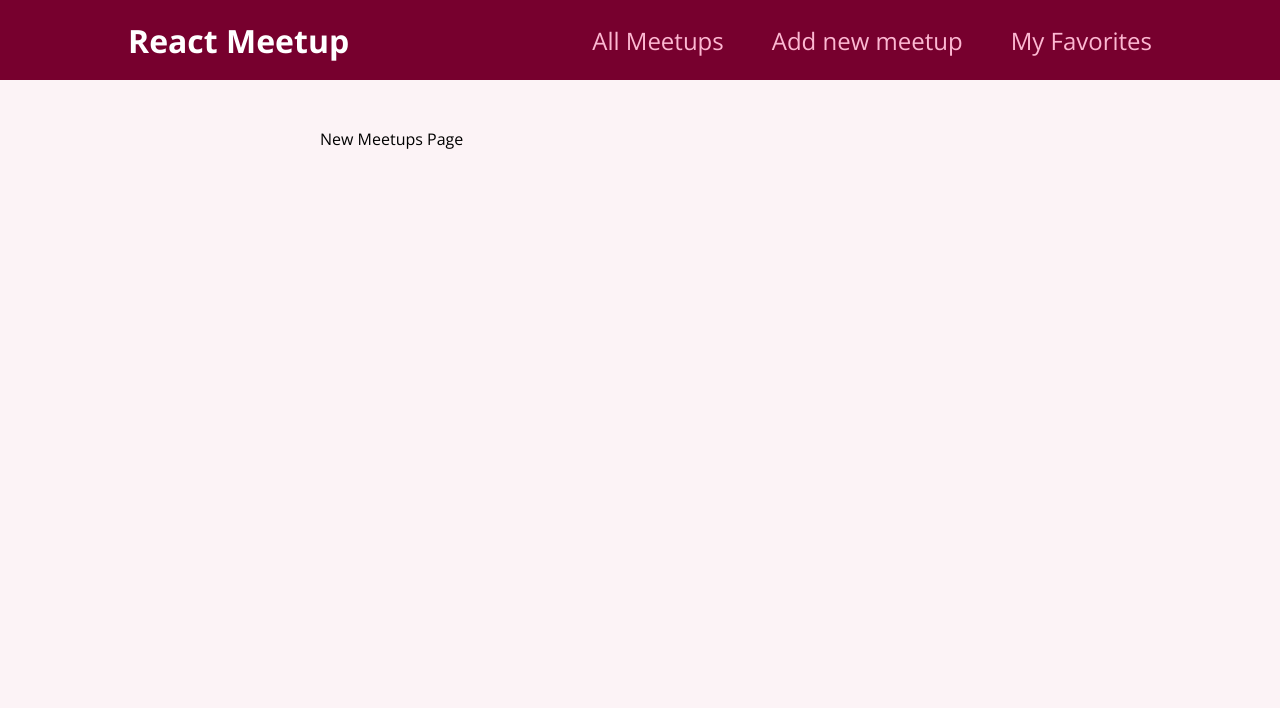
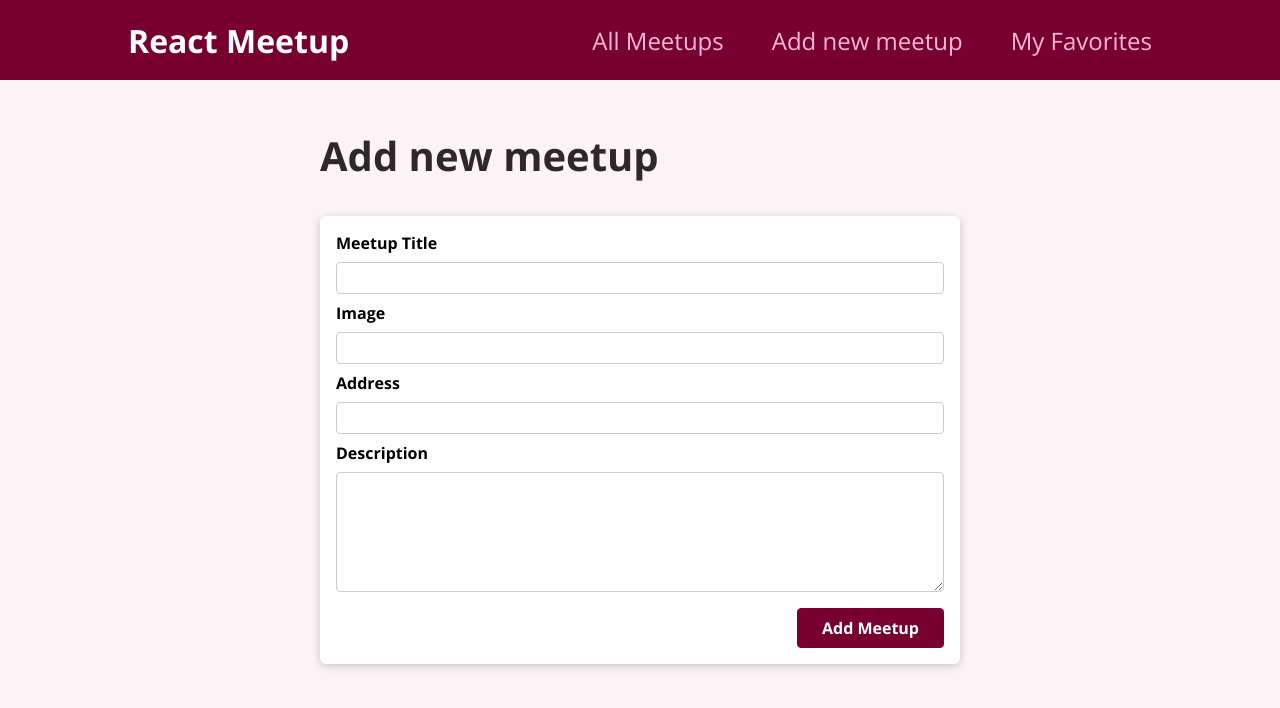
Before and after one commit to RaphaelBecker/udemy_react_full_course, a React (Create React App) app in the folder 02-meetup-app/: page /new-meetup in a window 1280 px wide. Shown: the top 708 px of the page. Built offline with nearby package versions, Linux system fonts and the light colour scheme.

Commit message:
added a submit form but not connected to a server yet

```diff
--- /dev/null
+++ b/02-meetup-app/src/components/meetups/NewMeetupForm.js
@@ -0,0 +1,75 @@
+import Card from "../ui/Card";
+import classes from "./NewMeetupForm.module.css";
+import { useRef } from "react";
+
+function NewMeetupForm() {
+  // create a reference variable and link it to title input box in the from
+  const titleInputRef = useRef();
+  const imageInputRef = useRef();
+  const addressInputRef = useRef();
+  const descriptionInputRef = useRef();
+
+  // this function is executed on onSubmit property of inbuild form directive:
+  function submitHandler(event) {
+    // prefents browser defaut behaviour becasue we specify our own logic how to link to the textbox user inputs:
+    event.preventDefault();
+    // get the user inputs from the text boxes once the user clicks submit:
+    const enteredTitle = titleInputRef.current.value;
+    const enteredImage = imageInputRef.current.value;
+    const enteredAddress = addressInputRef.current.value;
+    const enteredDescription = descriptionInputRef.current.value;
+
+    // create a new meetup object from the user input on submit click:
+    const meetupData = {
+      title: enteredTitle,
+      image: enteredImage,
+      address: enteredAddress,
+      description: enteredDescription,
+    };
+
+    console.log(meetupData);
+  }
+
+  return (
+    <Card>
+      <form className={classes.form} onSubmit={submitHandler}>
+        <div className={classes.control}>
+          <label htmlFor="title">Meetup Title</label>
+          <input type="text" required id="title" ref={titleInputRef}></input>
+        </div>
+
+        <div className={classes.control}>
+          <label htmlFor="image">Image</label>
+          <input type="url" required id="image" ref={imageInputRef}></input>
+        </div>
+
+        <div className={classes.control}>
+          <label htmlFor="address">Address</label>
+          <input
+            type="text"
+            required
+            id="address"
+            ref={addressInputRef}
+          ></input>
+        </div>
+
+        <div className={classes.control}>
+          <label htmlFor="description">Description</label>
+          <textarea
+            id="description"
+            required
+            rows="5"
+            ref={descriptionInputRef}
+          >
+            {" "}
+          </textarea>
+        </div>
+        <div className={classes.actions}>
+          <button>Add Meetup</button>
+        </div>
+      </form>
+    </Card>
+  );
+}
+
+export default NewMeetupForm;
--- /dev/null
+++ b/02-meetup-app/src/components/meetups/NewMeetupForm.module.css
@@ -0,0 +1,45 @@
+.form {
+  padding: 1rem;
+}
+
+.control {
+  margin-bottom: 0.5rem;
+}
+
+.control label {
+  display: block;
+  font-weight: bold;
+  margin-bottom: 0.5rem;
+}
+
+.control input,
+.control textarea {
+  display: block;
+  font: inherit;
+  border-radius: 4px;
+  border: 1px solid #ccc;
+  padding: 0.25rem;
+  width: 100%;
+}
+
+.actions {
+  margin-top: 1rem;
+  text-align: right;
+}
+
+.actions button {
+  font: inherit;
+  cursor: pointer;
+  background-color: #77002e;
+  color: white;
+  padding: 0.5rem 1.5rem;
+  border: 1px solid #77002e;
+  border-radius: 4px;
+  font-weight: bold;
+}
+
+.actions button:hover,
+.actions button:active {
+  background-color: #a50e48;
+  border-color: #a50e48;
+}
--- a/02-meetup-app/src/pages/NewMeetup.js
+++ b/02-meetup-app/src/pages/NewMeetup.js
@@ -1,5 +1,12 @@
+import NewMeetupForm from "../components/meetups/NewMeetupForm";
+
 function NewMeetupsPage() {
-  return <div> New Meetups Page</div>;
+  return (
+    <section>
+      <h1>Add new meetup</h1>
+      <NewMeetupForm />
+    </section>
+  );
 }
 
 export default NewMeetupsPage;
```
